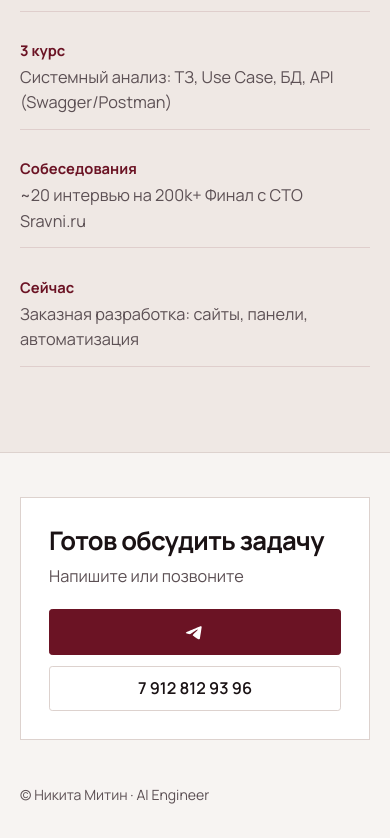
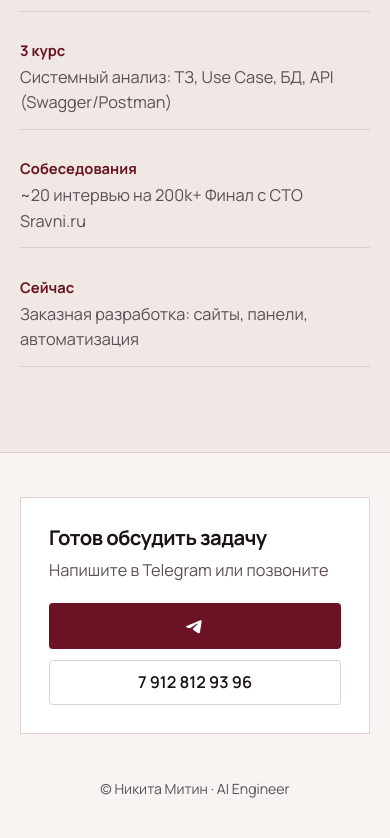
Before and after one commit to mrmitin78-arch/portfolio, a plain HTML site: page index.html in a window 390 px wide. Shown: the part 2609-3447 px from the top of the page. Drawn offline with Linux system fonts and the light colour scheme.

Commit message:
Center footer and keep contact headline one line on phone.

```diff
--- a/index.html
+++ b/index.html
@@ -10,7 +10,7 @@
   <link rel="preconnect" href="https://fonts.googleapis.com" />
   <link rel="preconnect" href="https://fonts.gstatic.com" crossorigin />
   <link href="https://fonts.googleapis.com/css2?family=Manrope:wght@400;500;600;700&family=Merriweather:wght@700&display=swap" rel="stylesheet" />
-  <link rel="stylesheet" href="styles.css?v=14" />
+  <link rel="stylesheet" href="styles.css?v=16" />
 </head>
 <body>
   <header class="topbar">
@@ -154,7 +154,7 @@
       <div class="contact reveal">
         <div>
           <h2 id="contact-title">Готов обсудить задачу</h2>
-          <p>Напишите или позвоните</p>
+          <p>Напишите в Telegram или позвоните</p>
         </div>
         <div class="contact__actions">
           <a class="btn btn--primary" href="https://t.me/slad_pyat" target="_blank" rel="noopener noreferrer" aria-label="Telegram">
--- a/styles.css
+++ b/styles.css
@@ -518,6 +518,15 @@ p {
     justify-content: center;
   }
 
+  #contact-title {
+    white-space: nowrap;
+    font-size: clamp(1.15rem, 5.2vw, 1.6rem);
+  }
+
+  .footer {
+    text-align: center;
+  }
+
   .hero__wall {
     min-height: 0;
     display: grid;
```
